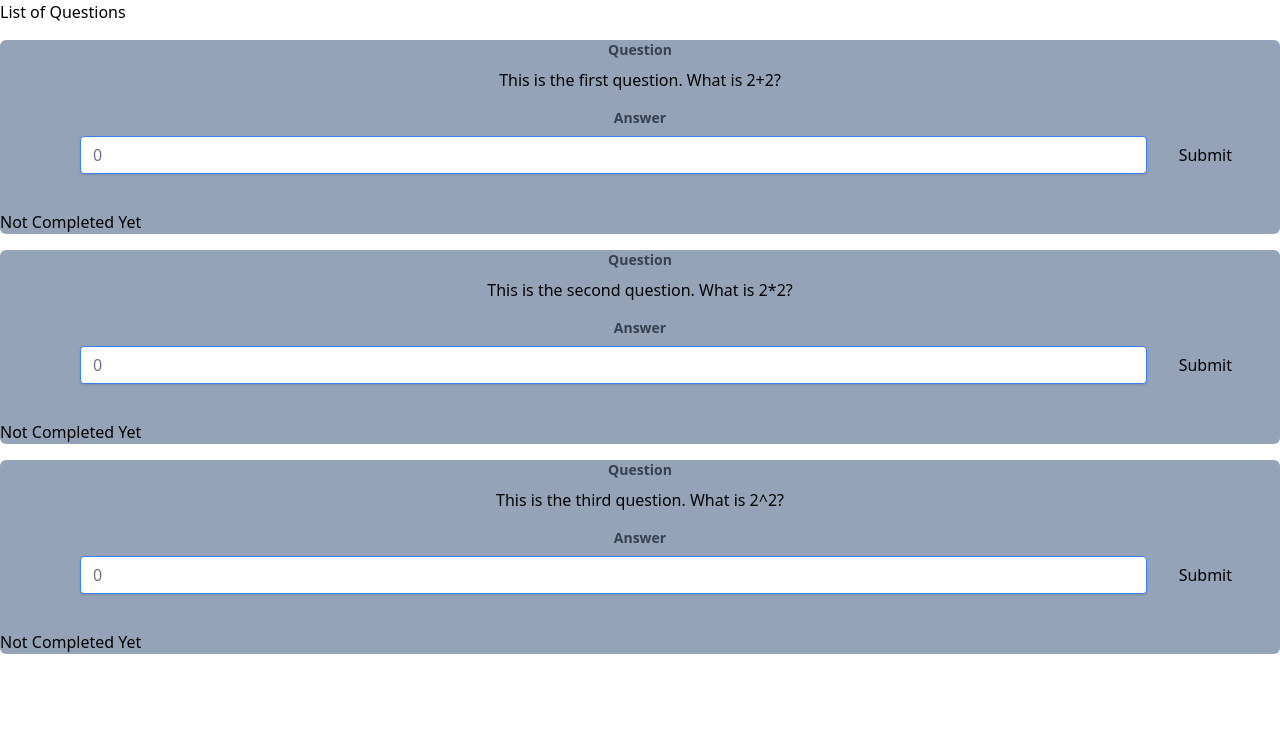
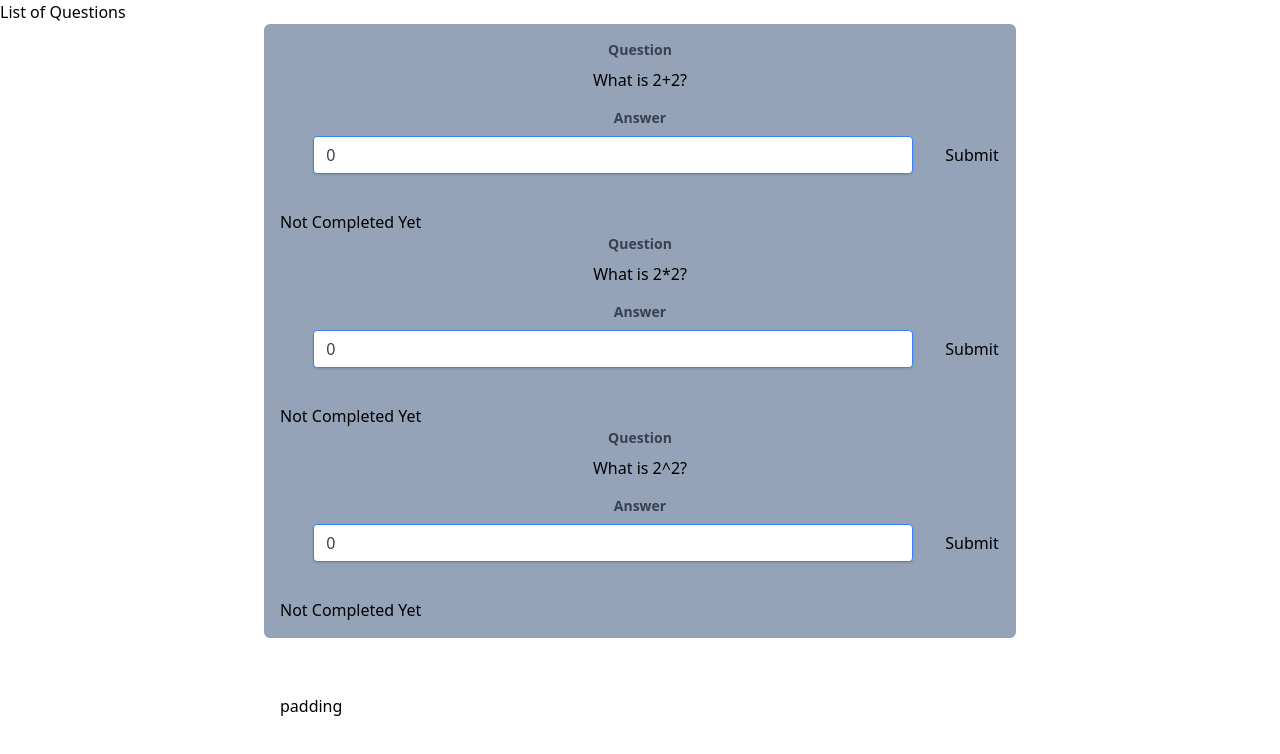
Before and after one commit to joecwilson/education-game, a React (Create React App) app: page / in a window 1280 px wide. Shown: the top 754 px of the page. Built offline with nearby package versions, Linux system fonts and the light colour scheme.

Commit message:
Shows checkmark when you have an answer correct

```diff
--- a/src/QuestionList.js
+++ b/src/QuestionList.js
@@ -7,17 +7,17 @@ export default function QuestionList (){
     const initialValues = [
         {
             _id: "something",
-            question_text: "This is the first question. What is 2+2?",
+            question_text: "What is 2+2?",
             answer: 4
         },
         {
             _id: "something_else",
-            question_text: "This is the second question. What is 2*2?",
+            question_text: "What is 2*2?",
             answer: 4
         },
         {
             _id: "final_question",
-            question_text: "This is the third question. What is 2^2?",
+            question_text: "What is 2^2?",
             answer: 4
         }
     ];
@@ -26,12 +26,18 @@ export default function QuestionList (){
         question => <QuestionView key={question._id} question={question}/>
     );
     return(
-        <div className="container">
+        <div>
             <h1>
                 List of Questions
             </h1>
-            {questionViews}
+            <div className="grid grid-cols-5 gap-10">
+                <div className="col-span-3 col-start-2 rounded-md bg-slate-400 p-4" >
+                    {questionViews}
+                </div>
+                <div className="box col-span-3 col-start-2 p-4">
+                    padding
+                </div>
+            </div>
         </div>
     );
-
-    }
+}
--- a/src/QuestionView.js
+++ b/src/QuestionView.js
@@ -2,20 +2,23 @@ import { getAllByTestId } from '@testing-library/react';
 import React from 'react';
 import {useState} from 'react';
 
+import correctLogo from './images/Correct.svg'
+
 
 const QuestionView = ({question}) => {
     const {question_text,answer} = question;
-    const [userAnswer,setUserAnswer] = useState({});
-    let correct = false;
+    const [userAnswer,setUserAnswer] = useState(0);
+    const [correct,setCorrect] = useState(0);
+    //let correct = false;
     const handleSubmit = (event) => {
         event.preventDefault();
         if(userAnswer == answer){
-            alert("You answered " + userAnswer + " to the question " + "\n\n"+ question_text + "\n\nYou were correct. Good Job! :)");
-            correct = true;
+            //alert("You answered " + userAnswer + " to the question " + "\n\n"+ question_text + "\n\nYou were correct. Good Job! :)");
+            setCorrect(correct => true)
             //alert("You answered {userAnswer} to the question {text} \n\nYou were correct. Good Job! :)");
         }
         else{
-            alert("You answered " + userAnswer + " to the question " + "\n\n"+ question_text + "\n\nYou were incorrect. Try agqin :(");
+            //alert("You answered " + userAnswer + " to the question " + "\n\n"+ question_text + "\n\nYou were incorrect. Try agqin :(");
         }
 
         //alert('You answered ' + test)
@@ -23,7 +26,7 @@ const QuestionView = ({question}) => {
     }
 
     return(
-        <div className="container mx-auto bg-slate-400 rounded-md mt-4 ">
+        <div className="container mx-auto">
             <div className="mb-4 text-center">
                 <div className="block text-gray-700 text-sm font-bold mb-2" >
                     Question
@@ -48,7 +51,7 @@ const QuestionView = ({question}) => {
                 <input className="" type="submit"/>
             </form>
             {(correct)?
-                "completed":
+                <img src={correctLogo} className= "max-h-10 m-5 ml-18"></img>:
                 "Not Completed Yet"
             }
 
```
Also changed, not shown: src/images/Correct.svg.
